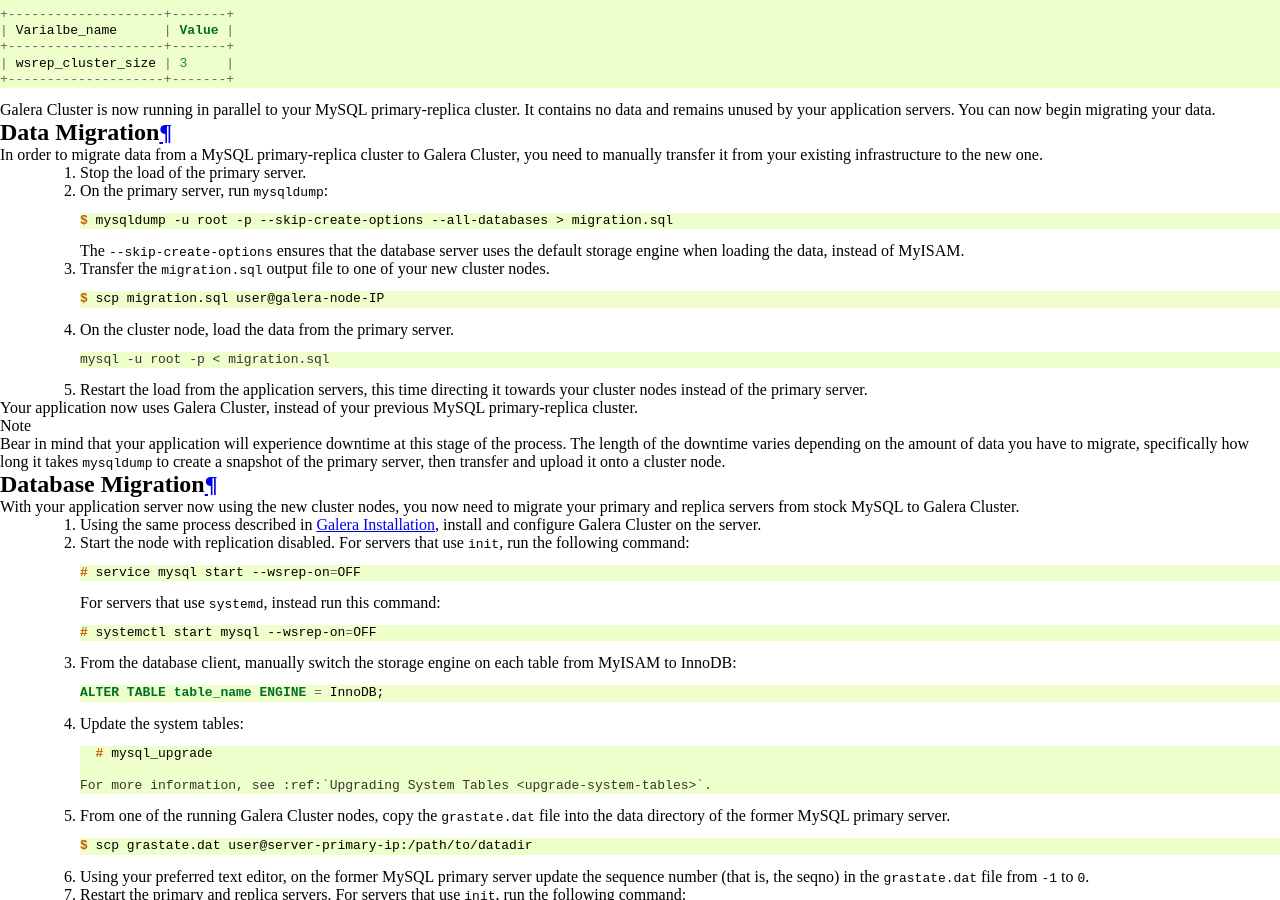
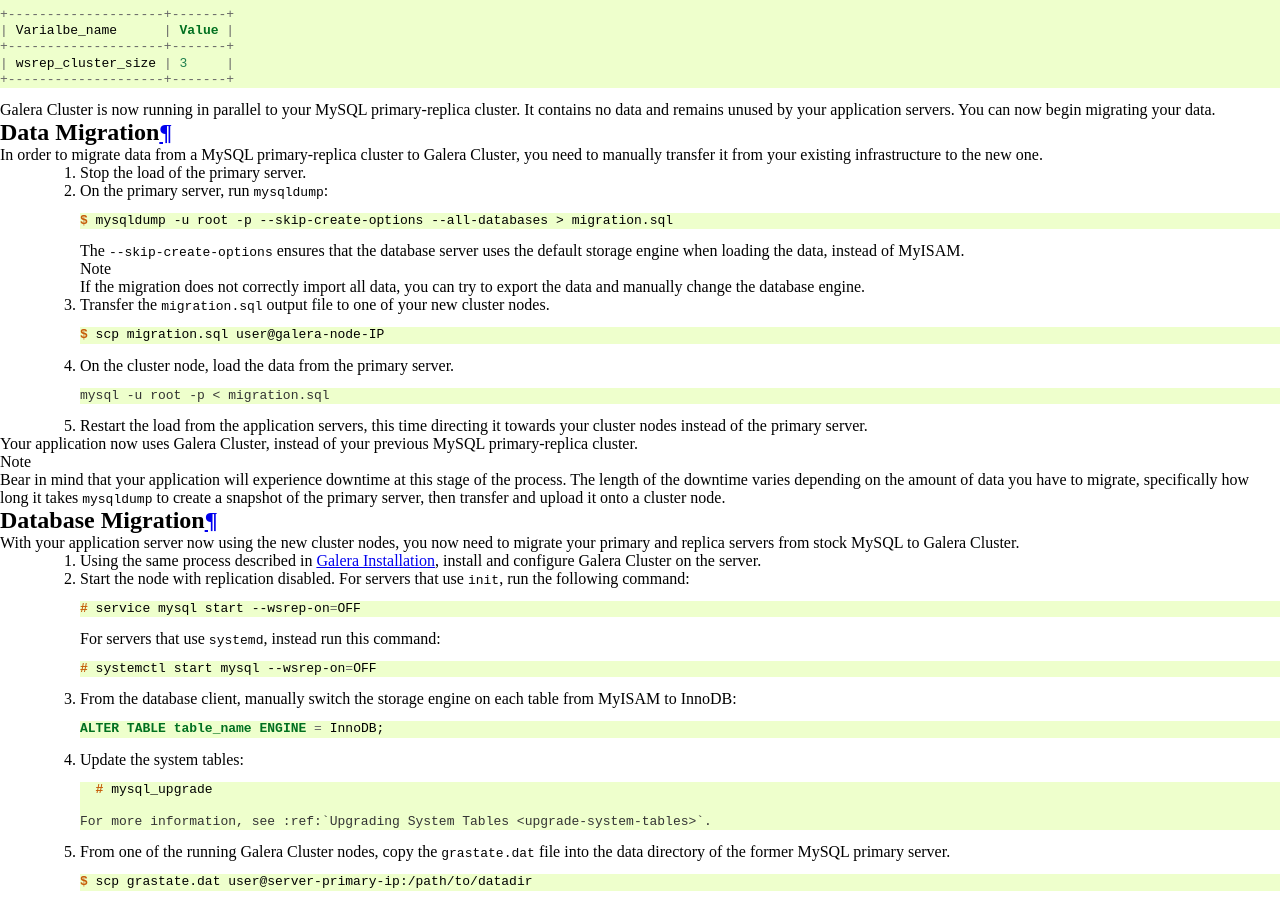
Before and after one commit to codership/documentation, a Sphinx documentation site: the page built from galeracluster/source/training/tutorials/migration.rst, in a window 1280 px wide and 900 px high, scrolled down 1528 px. Built offline with Sphinx 7.4.7, drawn with Linux system fonts in a browser that asks for light colours; comment, search, counter and statistics services are not loaded.

Commit message:
Issue #207 A note on manually changing the database engine added.

```diff
--- a/galeracluster/source/training/tutorials/migration.rst
+++ b/galeracluster/source/training/tutorials/migration.rst
@@ -186,6 +186,8 @@ In order to migrate data from a MySQL primary-replica cluster to Galera Cluster,
 
    The ``--skip-create-options`` ensures that the database server uses the default storage engine when loading the data, instead of MyISAM.
 
+   .. note:: If the migration does not correctly import all data, you can try to export the data and manually change the database engine.
+
 #. Transfer the ``migration.sql`` output file to one of your new cluster nodes.
 
    .. code-block:: console
```
